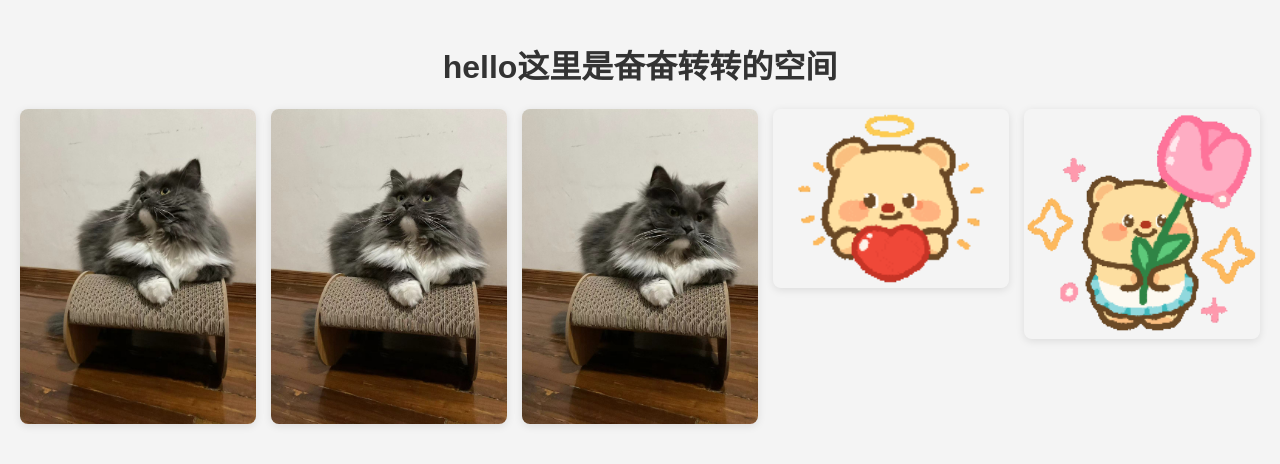
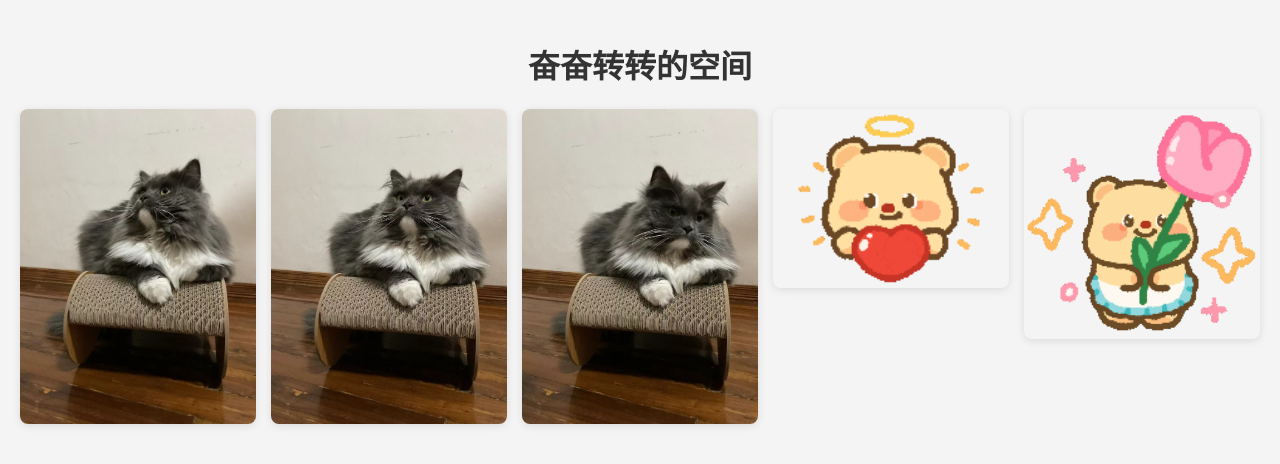
Before and after one commit to gcasini13/fenfenzhuanzhuan, a plain HTML site: page index.html in a window 1280 px wide. Drawn offline with Linux system fonts and the light colour scheme.

Commit message:
fix header

```diff
--- a/index.html
+++ b/index.html
@@ -51,7 +51,7 @@
     </style>
 </head>
 <body>
-    <h1>hello这里是奋奋转转的空间</h1>
+    <h1>奋奋转转的空间</h1>
     <div class="gallery" id="gallery">
         <img src="cat_photo/photo1.jpg" alt="照片1">
         <img src="cat_photo/photo2.jpg" alt="照片2">
```
